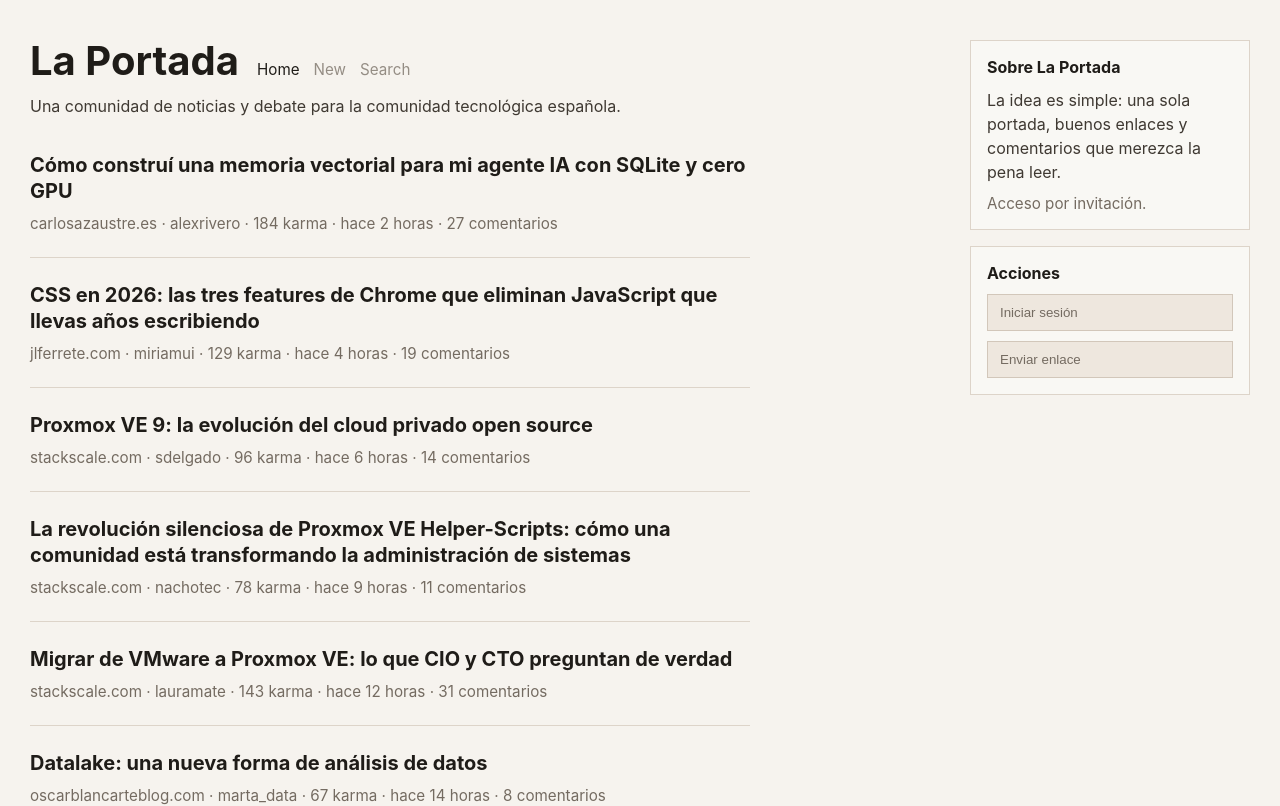
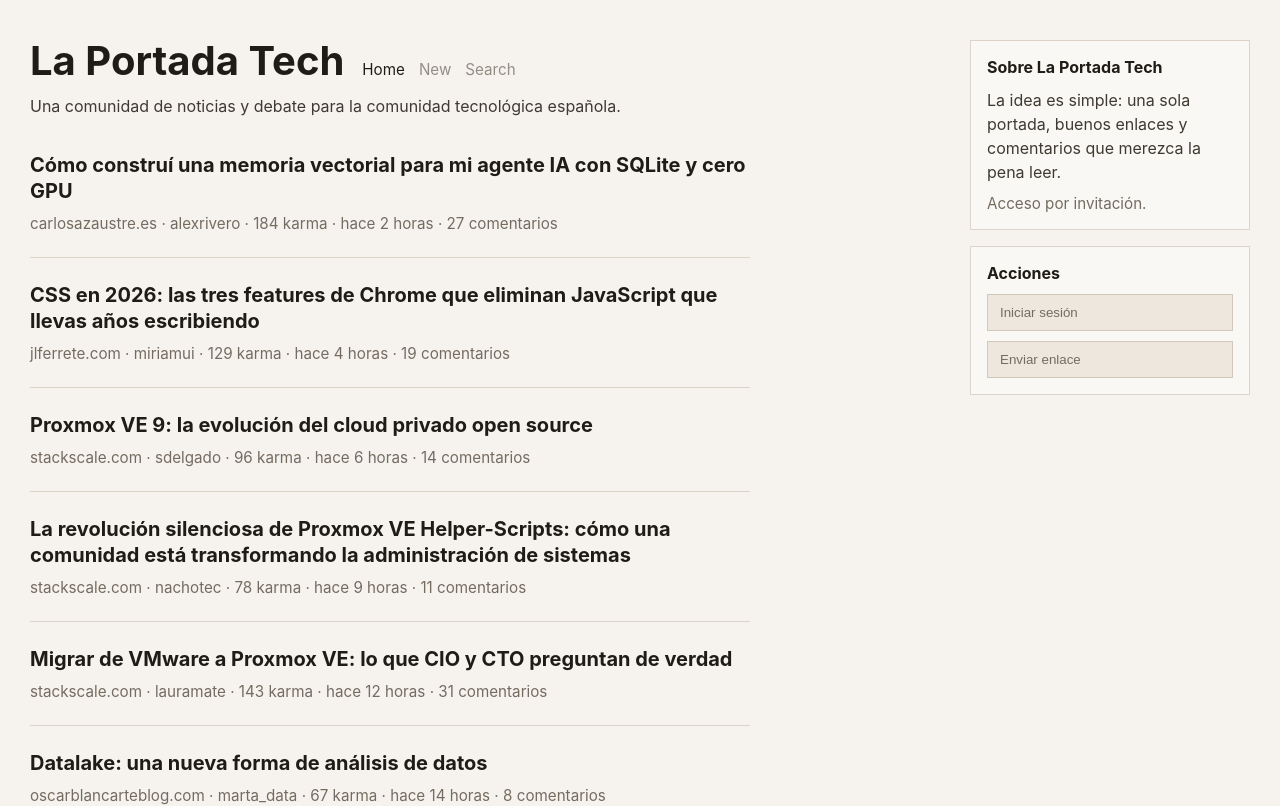
Before and after one commit to avanoldenbarneveld/discussion-platform, a React (Vite) app: page / in a window 1280 px wide. Shown: the top 806 px of the page. Built offline with nearby package versions, Linux system fonts and the light colour scheme.

Commit message:
feat: update references to "La Portada Tech" across documentation and components for consistency

```diff
--- a/index.html
+++ b/index.html
@@ -4,7 +4,7 @@
 <head>
   <meta charset="UTF-8" />
   <meta name="viewport" content="width=device-width, initial-scale=1.0" />
-  <title>Plataforma de discusión</title>
+  <title>La Portada Tech</title>
 </head>
 
 <body>
--- a/src/components/home-header.jsx
+++ b/src/components/home-header.jsx
@@ -6,7 +6,7 @@ function HomeHeader() {
     <>
       <div className="home-header-top">
         <h1>
-          <Link to="/">La Portada</Link>
+          <Link to="/">La Portada Tech</Link>
         </h1>
         <PrimaryNav />
       </div>
--- a/src/components/sidebar.jsx
+++ b/src/components/sidebar.jsx
@@ -2,7 +2,7 @@ function Sidebar() {
   return (
     <aside className="home-sidebar" aria-label="Sidebar principal">
       <section className="sidebar-block">
-        <h2 className="sidebar-title">Sobre La Portada</h2>
+        <h2 className="sidebar-title">Sobre La Portada Tech</h2>
         <p className="sidebar-copy">
           La idea es simple: una sola portada, buenos enlaces y comentarios que
           merezca la pena leer.
```
Also changed, not shown: 2 other files (tests, documents, lock files or other folders).
